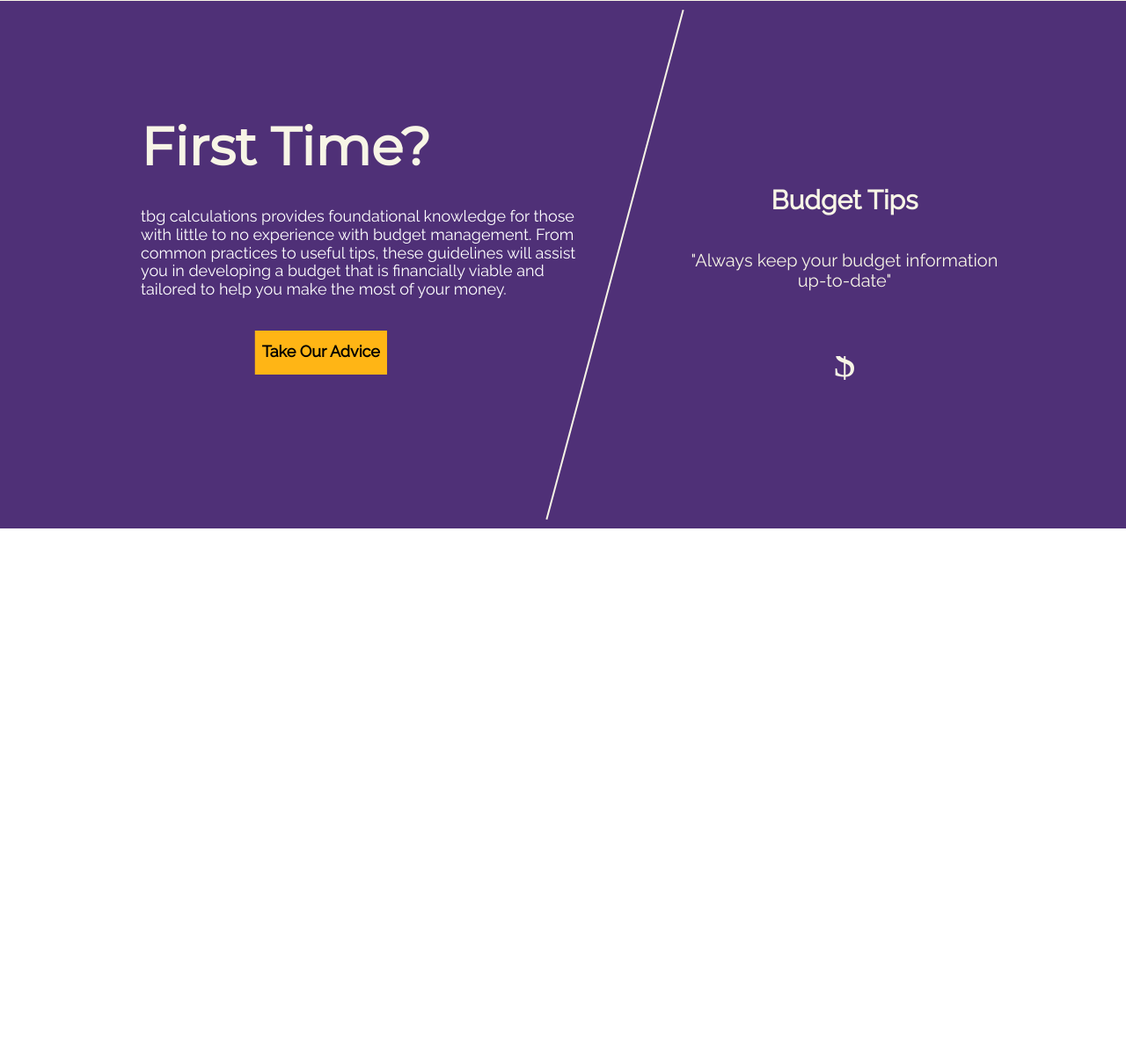
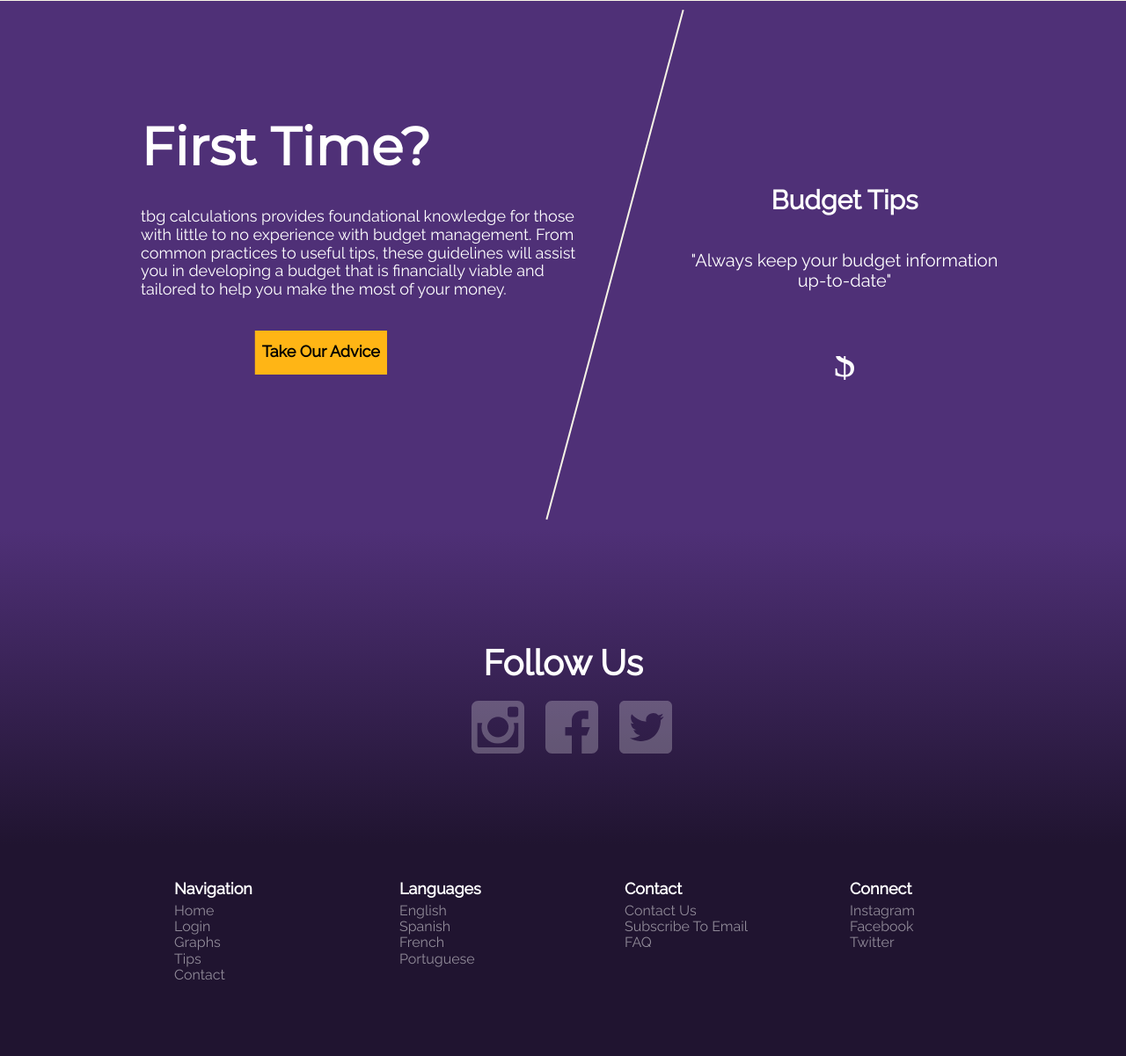
Before and after one commit to RJGroom/TBD-Calculations, a PHP site: page / in a window 1280 px wide. Shown: the part 1999-3200 px from the top of the page at 88% size. Run offline with PHP 8.4, Linux system fonts and the light colour scheme; some libraries are stand-ins or nearby versions.

Commit message:
worked on the homepage GUI and some functionality of the budget assessment page

```diff
--- a/index.html
+++ b/index.html
@@ -28,7 +28,7 @@
         </div>
 
         <div class="navSection">
-            <p class="navDescription">Go back to our<span style="font-weight:bold">Homepage</span></p>
+            <p class="navDescription">Go back to our <span style="font-weight:bold">homepage</span></p>
             <a href="./index.html" class="navLink">
                 <img class="navIcon" src="../Icons/house-outline.svg" title="Home">
             </a>
@@ -137,6 +137,72 @@
             </div>
         </div>
 
+        <div class="section5">
+            <div class="social-bar">
+                <h3 class="social-bar-heading">Follow Us</h3>
+
+                <div class="icon-bar">
+
+                    <a href="https://www.instagram.com/tbgcalculations/" class="social-icon">
+                        <img class="social-icon" src="./Icons/instagram-social-network-logo-of-photo-camera.svg" title="instagram">
+                    </a>
+
+                    <a href="https://www.facebook.com/TBGCalculations" class="social-icon">
+                        <img class="social-icon" src="./Icons/facebook.svg" title="facebook">
+                    </a>
+
+                    <a href="https://twitter.com/TBGCalculations" class="social-icon">
+                        <img class="social-icon" src="./Icons/twitter-logo-on-black-background.svg" title="twitter">
+                    </a>
+
+                </div>
+            </div>
+        </div>
+
+        <div class="section6">
+            <div class="footer-section">
+                <h3 class="footer-title">Navigation</h3>
+                <a href="./index.html">Home</a>
+                <br>
+                <a href="./login/login.html">Login</a>
+                <br>
+                <a href="./graphs/graphs.html">Graphs</a>
+                <br>
+                <a href="./tips/tips.html">Tips</a>
+                <br>
+                <a href="./contact/contact.html">Contact</a>
+            </div>
+
+            <div class="footer-section">
+                <h3 class="footer-title">Languages</h3>
+                <a href="#">English</a>
+                <br>
+                <a href="#">Spanish</a>
+                <br>
+                <a href="#">French</a>
+                <br>
+                <a href="#">Portuguese</a>
+            </div>
+
+            <div class="footer-section">
+                <h3 class="footer-title">Contact</h3>
+                <a href="#">Contact Us</a>
+                <br>
+                <a href="#">Subscribe To Email</a>
+                <br>
+                <a href="#">FAQ</a>
+            </div>
+
+            <div class="footer-section">
+                <h3 class="footer-title">Connect</h3>
+                <a href="https://www.instagram.com/tbgcalculations">Instagram</a>
+                <br>
+                <a href="https://www.facebook.com/TBGCalculations">Facebook</a>
+                <br>
+                <a href="https://twitter.com/TBGCalculations">Twitter</a>
+            </div>
+        </div>
+
     </div>
 
     <script src="index.js"></script>
--- a/style.css
+++ b/style.css
@@ -315,7 +315,7 @@ h3 {
   position: relative;
   margin-bottom: 7%;
   width: 100%;
-  color: #F7F5E6;
+  color: white;
   font-family: 'Montserrat';
   font-size: 50px;
 }
@@ -325,7 +325,7 @@ h3 {
   position: relative;
   margin-bottom: 7%;
   width: 80%;
-  color: #F7F5E6;
+  color: #white;
   font-family: "Raleway";
   font-size: 18px;
 }
@@ -473,7 +473,7 @@ h3 {
   position: relative;
   margin-bottom: 7%;
   width: 100%;
-  color: #F7F5E6;
+  color: white;
   font-family: 'Montserrat';
   font-size: 60px;
 }
@@ -489,7 +489,7 @@ h3 {
   margin-left: 10%;
   margin-bottom: 7%;
   width: 80%;
-  color: #F7F5E6;
+  color: white;
   font-family: "Raleway";
   font-size: 18px;
   opacity: 0;
@@ -531,7 +531,7 @@ h3 {
   top: 30px;
   margin: 20px;
   font-family: "Raleway";
-  color: #F7F5E6;
+  color: white;
   font-size: 30px;
 }
 
@@ -542,7 +542,7 @@ h3 {
   width: 60%;
   font-family: "Raleway";
   font-size: 20px;
-  color: #F7F5E6;
+  color: white;
   opacity: 0;
   -webkit-animation: tipFade 5s ease infinite;
           animation: tipFade 5s ease infinite;
@@ -567,7 +567,7 @@ h3 {
 
 .dollar-sign {
   font-size: 50px;
-  color: #F7F5E6;
+  color: white;
 }
 
 .cover {
@@ -578,6 +578,120 @@ h3 {
   background-color: #4f3077;
   -webkit-animation: dollarAppear 5s infinite;
           animation: dollarAppear 5s infinite;
+}
+
+.section5 {
+  display: -webkit-box;
+  display: -ms-flexbox;
+  display: flex;
+  -ms-grid-row: 14;
+  -ms-grid-row-span: 2;
+  grid-row: 14/16;
+  -ms-grid-column: 1;
+  -ms-grid-column-span: 4;
+  grid-column: 1/5;
+  background-color: #4f3077;
+}
+
+.social-bar {
+  position: relative;
+  display: -webkit-box;
+  display: -ms-flexbox;
+  display: flex;
+  -webkit-box-orient: vertical;
+  -webkit-box-direction: normal;
+      -ms-flex-direction: column;
+          flex-direction: column;
+  -webkit-box-align: center;
+      -ms-flex-align: center;
+          align-items: center;
+  -webkit-box-pack: center;
+      -ms-flex-pack: center;
+          justify-content: center;
+  width: 100%;
+  height: 100%;
+}
+
+.social-bar::after {
+  content: '';
+  position: absolute;
+  top: 0;
+  width: 100%;
+  height: 100%;
+  background-image: -webkit-gradient(linear, left top, left bottom, from(rgba(32, 20, 48, 0)), color-stop(90%, #201430));
+  background-image: linear-gradient(to bottom, rgba(32, 20, 48, 0), #201430 90%);
+}
+
+.social-bar-heading {
+  z-index: 1;
+  margin: 0;
+  font-family: "Raleway";
+  font-size: 40px;
+}
+
+.icon-bar {
+  z-index: 1;
+}
+
+.social-icon {
+  display: inline-block;
+  margin: 10px;
+  height: 60px;
+  width: 60px;
+  -webkit-transform: rotate(0deg);
+          transform: rotate(0deg);
+  -webkit-transform-origin: center;
+          transform-origin: center;
+  opacity: 0.5;
+  -webkit-transition: 1s ease;
+  transition: 1s ease;
+}
+
+.social-icon:hover {
+  opacity: 1;
+  -webkit-animation: wiggle 1s ease forwards;
+          animation: wiggle 1s ease forwards;
+}
+
+.section6 {
+  display: -webkit-box;
+  display: -ms-flexbox;
+  display: flex;
+  -webkit-box-pack: center;
+      -ms-flex-pack: center;
+          justify-content: center;
+  -ms-grid-row: 16;
+  -ms-grid-row-span: 1;
+  grid-row: 16/17;
+  -ms-grid-column: 1;
+  -ms-grid-column-span: 4;
+  grid-column: 1/5;
+  background-color: #201430;
+}
+
+.footer-section {
+  position: relative;
+  left: 70px;
+  width: 20%;
+}
+
+.footer-title {
+  margin: 0;
+  margin-bottom: 5px;
+  font-family: "Raleway";
+  font-size: 18px;
+}
+
+.footer-section a {
+  font-family: "Raleway";
+  font-size: 16px;
+  color: white;
+  text-decoration: none;
+  opacity: 0.5;
+}
+
+.footer-section a:hover {
+  opacity: 1;
 }
 
 @-webkit-keyframes tipFade {
@@ -627,4 +741,42 @@ h3 {
     bottom: 100%;
   }
 }
+
+@-webkit-keyframes wiggle {
+  0% {
+    -webkit-transform: rotate(0deg);
+            transform: rotate(0deg);
+  }
+  25% {
+    -webkit-transform: rotate(-10deg);
+            transform: rotate(-10deg);
+  }
+  75% {
+    -webkit-transform: rotate(10deg);
+            transform: rotate(10deg);
+  }
+  100% {
+    -webkit-transform: rotate(0deg);
+            transform: rotate(0deg);
+  }
+}
+
+@keyframes wiggle {
+  0% {
+    -webkit-transform: rotate(0deg);
+            transform: rotate(0deg);
+  }
+  25% {
+    -webkit-transform: rotate(-10deg);
+            transform: rotate(-10deg);
+  }
+  75% {
+    -webkit-transform: rotate(10deg);
+            transform: rotate(10deg);
+  }
+  100% {
+    -webkit-transform: rotate(0deg);
+            transform: rotate(0deg);
+  }
+}
 /*# sourceMappingURL=style.css.map */
--- a/style.scss
+++ b/style.scss
@@ -254,7 +254,7 @@ h3 {
     position: relative;
     margin-bottom: 7%;
     width: 100%;
-    color: #F7F5E6;
+    color: white;
     font-family: 'Montserrat';
     font-size: 50px;
 }
@@ -264,7 +264,7 @@ h3 {
     position: relative;
     margin-bottom: 7%;
     width: 80%;
-    color: #F7F5E6;
+    color: #white;
     font-family: "Raleway";
     font-size: 18px;
 }
@@ -381,7 +381,7 @@ h3 {
     position: relative;
     margin-bottom: 7%;
     width: 100%;
-    color: #F7F5E6;
+    color: white;
     font-family: 'Montserrat';
     font-size: 60px;
 }
@@ -397,7 +397,7 @@ h3 {
     margin-left: 10%;
     margin-bottom: 7%;
     width: 80%;
-    color: #F7F5E6;
+    color: white;
     font-family: "Raleway";
     font-size: 18px;
     opacity: 0;
@@ -428,7 +428,7 @@ h3 {
     top: 30px;
     margin: 20px;
     font-family: "Raleway";
-    color: #F7F5E6;
+    color: white;
     font-size: 30px;
 }
 
@@ -439,7 +439,7 @@ h3 {
     width: 60%;
     font-family: "Raleway";
     font-size: 20px;
-    color: #F7F5E6;
+    color: white;
     opacity: 0;
     animation: tipFade 5s ease infinite;
 }
@@ -457,7 +457,7 @@ h3 {
 
 .dollar-sign {
     font-size: 50px;
-    color: #F7F5E6;
+    color: white;
 }
 
 .cover {
@@ -467,6 +467,93 @@ h3 {
     height: 100%;
     background-color: #4f3077;
     animation: dollarAppear 5s infinite;
+}
+
+.section5 {
+    display: flex;
+    grid-row: 14/16;
+    grid-column: 1/5;
+    background-color:rgb(79, 48, 119);
+}
+
+.social-bar {
+    position: relative;
+    display: flex;
+    flex-direction: column;
+    align-items: center;
+    justify-content: center;
+    width: 100%;
+    height: 100%;
+}
+
+.social-bar::after {
+    content: '';
+    position: absolute;
+    top: 0;
+    width: 100%;
+    height: 100%;
+    background-image: linear-gradient(to bottom, rgba(32, 20, 48, 0),
+    rgba(32, 20, 48, 1) 90%);
+}
+
+.social-bar-heading {
+    z-index: 1;
+    margin: 0;
+    font-family: "Raleway";
+    font-size: 40px;
+}
+
+.icon-bar {
+    z-index: 1;
+}
+
+.social-icon {
+    display: inline-block;
+    margin: 10px;
+    height: 60px;
+    width: 60px;
+    transform: rotate(0deg);
+    transform-origin: center;
+    opacity: 0.5;
+    transition: 1s ease;
+}
+
+.social-icon:hover {
+    opacity: 1;
+    animation: wiggle 1s ease forwards;
+}
+
+.section6 {
+    display: flex;
+    justify-content: center;
+    grid-row: 16/17;
+    grid-column: 1/5;
+    background-color: rgb(32, 20, 48);
+}
+
+.footer-section {
+    position: relative;
+    left: 70px;
+    width: 20%;
+}
+
+.footer-title {
+    margin: 0;
+    margin-bottom: 5px;
+    font-family: "Raleway";
+    font-size: 18px;
+}
+
+.footer-section a {
+    font-family: "Raleway";
+    font-size: 16px;
+    color: white;
+    text-decoration: none;
+    opacity: 0.5;
+}
+
+.footer-section a:hover {
+    opacity: 1;
 }
 
 @keyframes tipFade {
@@ -480,3 +567,10 @@ h3 {
     from {bottom: 0}
     to {bottom: 100%;}
 }
+
+@keyframes wiggle {
+    0% {transform: rotate(0deg)}
+    25% {transform: rotate(-10deg)}
+    75% {transform: rotate(10deg)}
+    100% {transform: rotate(0deg)}
+}
```
Also changed, not shown: budgetAssessment/budgetAssessment.html (+12 -18 lines), budgetAssessment/index.js (+31 -20 lines), budgetAssessment/style.css (+37 -8 lines), budgetAssessment/style.scss (+35 -6 lines), Icons/facebook.svg (added), Icons/instagram-social-network-logo-of-photo-camera.svg (added), Icons/twitter-logo-on-black-background.svg (added), 2 other files.
